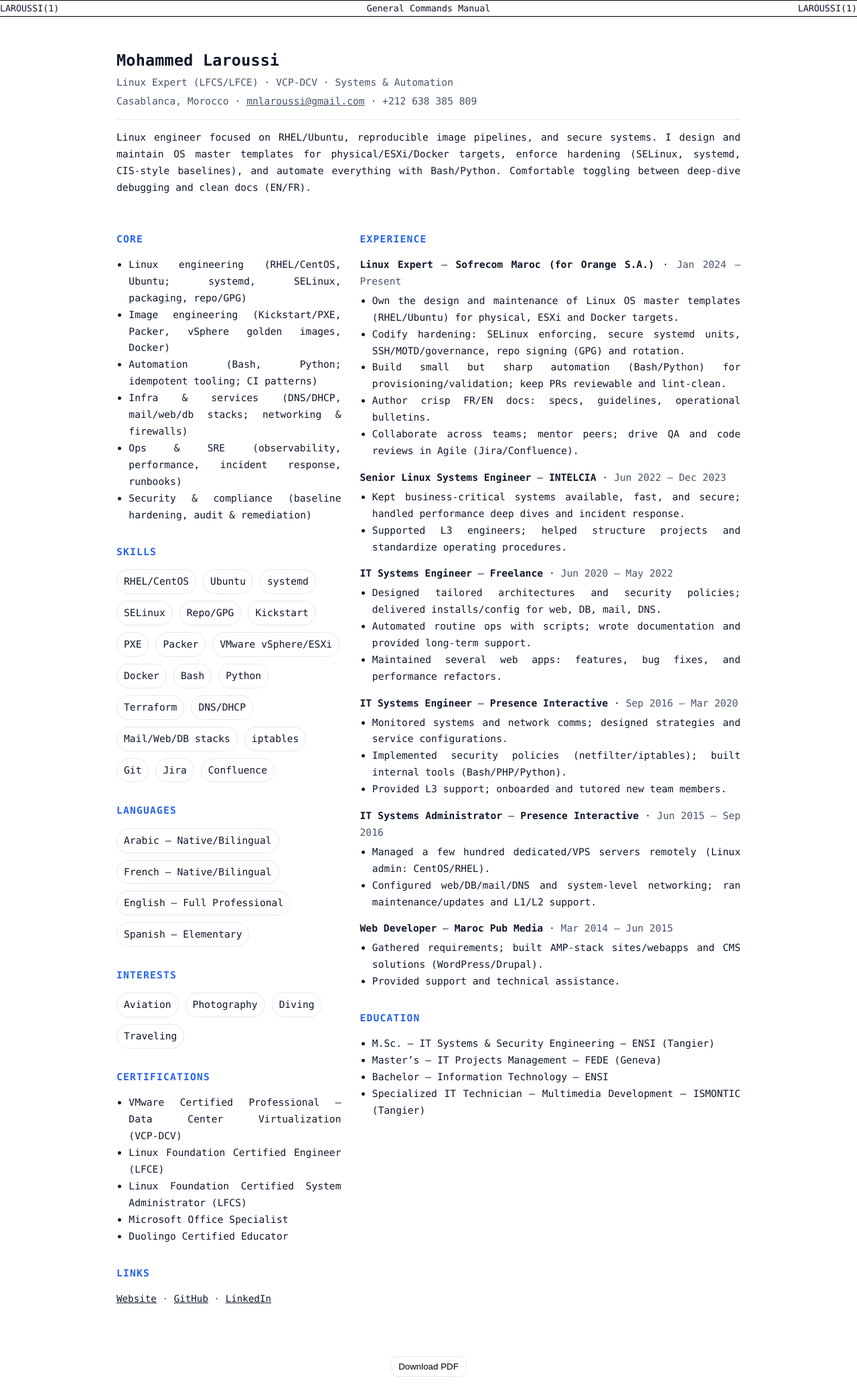
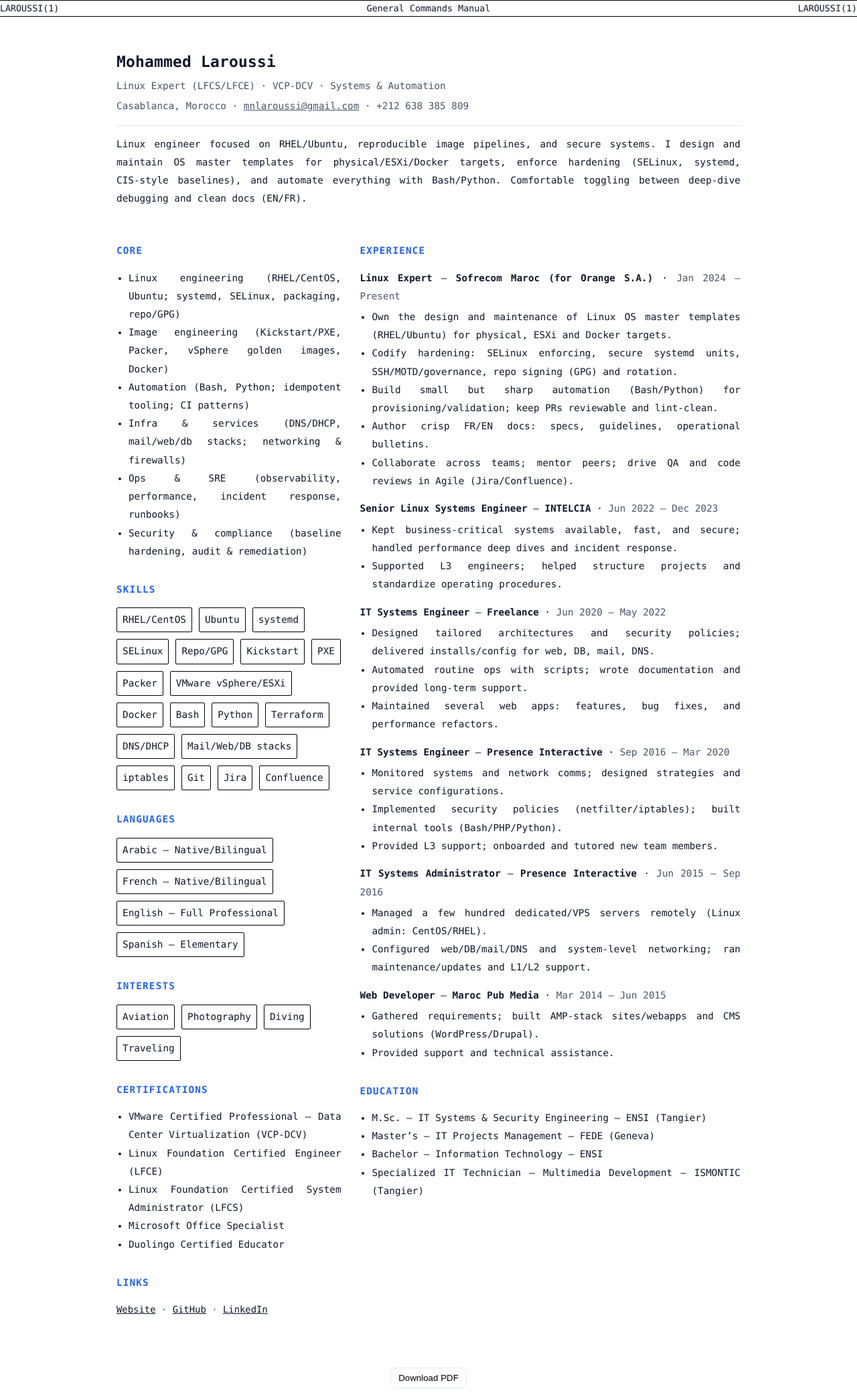
Before and after one commit to mlaroussi/resume, a Jekyll site: the page built from index.md, in a window 1280 px wide. Shown: the whole page at 67% size. Built offline with Jekyll 4.4.1, drawn with Linux system fonts in a browser that asks for light colours.

Commit message:
style update

```diff
--- a/assets/css/site.css
+++ b/assets/css/site.css
@@ -9,8 +9,8 @@
   --indent: clamp(14px, 1.25em, 22px);
 }
 *{box-sizing:border-box}
-html{font:11pt/1.6 ui-monospace,SFMono-Regular,Menlo,Consolas,"Liberation Mono",monospace;-webkit-text-size-adjust:100%}
-body{margin:0;color:var(--fg);background:var(--bg)}
+html{font:10.75pt/1.6 ui-monospace,SFMono-Regular,Menlo,Consolas,"Liberation Mono",monospace;-webkit-text-size-adjust:100%}
+body{margin:0;color:var(--fg);background:var(--bg);-webkit-font-smoothing:antialiased;-moz-osx-font-smoothing:grayscale}
 .container{max-width:var(--max);margin:0 auto;padding:34px}
 a{color:var(--fg);text-decoration:underline}
 hr{border:0;border-top:1px solid var(--line);margin:14px 0}
@@ -52,7 +52,7 @@ ul.compact{
   padding-inline-start:var(--indent);
 }
 ul.tags{display:flex;flex-wrap:wrap;gap:10px;list-style:none;padding:0;margin:.6rem 0}
-ul.tags li{padding:5px 10px;border:1px solid var(--line);border-radius:999px}
+ul.tags li{padding:4px 8px;border:1px solid #000;border-radius:2px}
 
 /* Items */
 .item{margin-bottom:1rem}
@@ -63,7 +63,7 @@ ul.tags li{padding:5px 10px;border:1px solid var(--line);border-radius:999px}
 
 /* Screen-only: extra line spacing + justified text */
 @media screen{
-  html{line-height:1.7}
+  html{line-height:1.9}
   .container, .intro, p, li{ text-align:justify; text-justify:inter-word; }
 }
 
```
